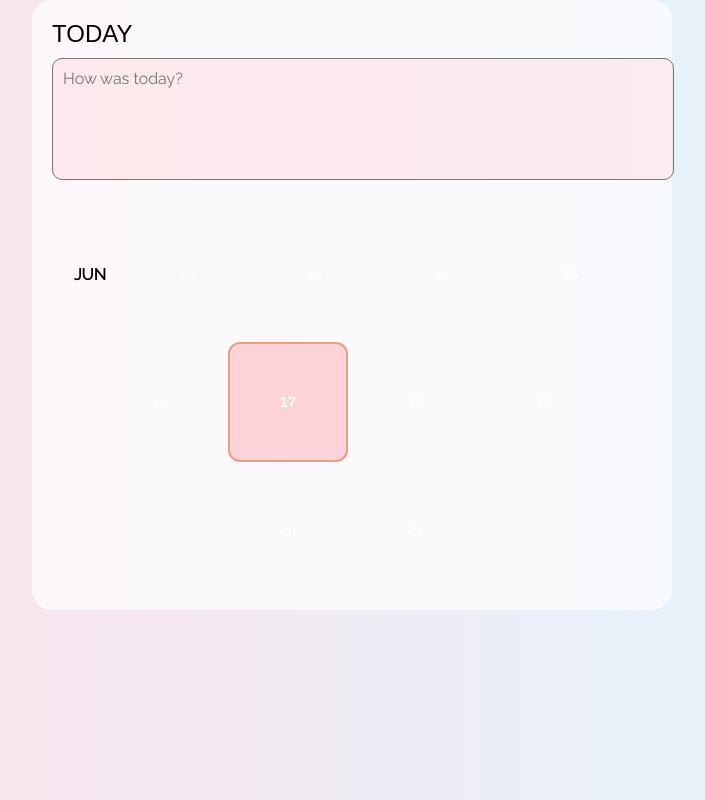
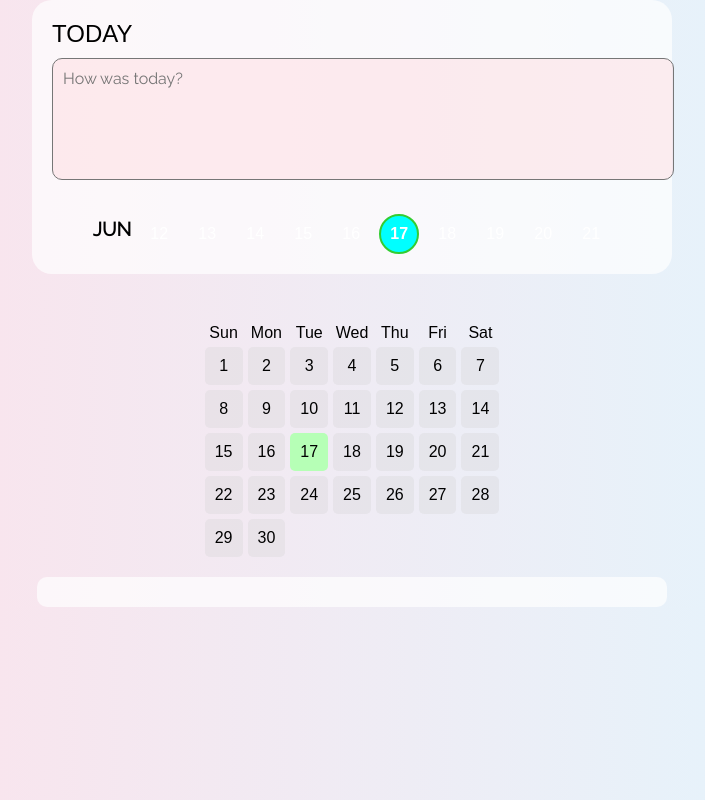
Before and after one commit to izzyseo/life-RPG-backup, a plain HTML site: page journal.html in a window 1280 px wide. Shown: the whole page, without its empty margins (288-993 px from the left). Drawn offline with Linux system fonts and the light colour scheme; no server answers.

```diff
--- /dev/null
+++ b/journal.css
@@ -0,0 +1,155 @@
+#header {
+  text-align: center;
+  margin-bottom: 20px;
+}
+
+#header h1 {
+  margin: 30px;
+  text-align: center;
+}
+
+#content {
+  margin-top: 10px;
+  font-size: 1rem;
+  color: #333;
+}
+
+body {
+  font-family: sans-serif;
+  background: linear-gradient(to right, #ffe0e9, #e0f7ff);
+  margin: 0;
+}
+
+main {
+  display: flex;
+  flex-direction: column;
+  align-items: center;
+}
+
+.container {
+  text-align: center;
+}
+
+h1 {
+  font-size: 2.5em;
+  margin-bottom: 30px;
+}
+
+.button-group {
+  display: flex;
+  gap: 40px;
+  justify-content: center;
+}
+
+.button-container {
+  display: flex;
+  justify-content: center;
+  gap: 200px;
+  margin-top: 100px;
+}
+
+button {
+  width: 120px;
+  height: 120px;
+  border-radius: 120px;
+  font-size: 1em;
+  border: none;
+  background-color: #ffb6c1;
+  color: white;
+  cursor: pointer;
+  transition: 0.3s;
+}
+
+button:hover {
+  background-color: #ff85a2;
+}
+
+.journal-container {
+  max-width: 600px;
+  margin: auto;
+  background-color: rgba(255, 255, 255, 0.7);
+  padding: 20px;
+  border-radius: 20px;
+}
+
+.journal-title {
+  font-size: 1.5em;
+  margin-bottom: 10px;
+}
+
+.date-list {
+  font-family: "Raleway", sans-serif;
+  display: flex;
+  justify-content: center;
+  /* 가운데 정렬 */
+  align-items: center;
+  gap: 8px;
+  margin-top: 30px;
+  flex-wrap: wrap;
+  flex-shrink: 0;
+}
+
+.date-button {
+  background-color: rgba(208, 208, 208, 0);
+  border: none;
+  padding: 5px 8px;
+  border-radius: 50%;
+  cursor: pointer;
+  width: 40px;
+  height: 40px;
+  font-size: 1em;
+  text-align: center;
+}
+
+.month-label {
+  font-weight: bold;
+  font-size: 1.2em;
+  margin-bottom: 10px;
+}
+
+.date-button.today {
+  background-color: #ffb6c18e;
+  font-weight: bold;
+  border: 2px solid #e78f6cca;
+}
+
+.date-button.selected {
+  background-color: aqua;
+  font-weight: bold;
+  border: 2px solid #32cd32;
+}
+
+.calendar-container {
+  display: flex;
+  flex-direction: column;
+  align-items: center;
+  margin-top: 30px;
+}
+
+.calendar {
+  display: grid;
+  grid-template-columns: repeat(7, 1fr);
+  gap: 5px;
+  text-align: center;
+  margin-top: 20px;
+}
+
+.day {
+  padding: 10px;
+  background-color: rgba(208, 208, 208, 0.3);
+  cursor: pointer;
+  border-radius: 5px;
+}
+
+.day:hover {
+  background-color: #ffb6c18e;
+}
+
+#journal-display {
+  margin-top: 20px;
+  padding: 15px;
+  background-color: rgba(255, 255, 255, 0.7);
+  border-radius: 10px;
+  width: 100%;
+  max-width: 600px;
+}
--- a/journal.html
+++ b/journal.html
@@ -5,22 +5,9 @@
     <meta charset="UTF-8" />
     <meta name="viewport" content="width=device-width, initial-scale=1.0" />
     <title>Journal</title>
-    <link rel="stylesheet" href="style.css" />
+    <link rel="stylesheet" href="journal.css" />
     <link href="https://fonts.googleapis.com/css2?family=Raleway&display=swap" rel="stylesheet">
     <style>
-        .journal-container {
-            max-width: 600px;
-            margin: auto;
-            background-color: rgba(255, 255, 255, 0.7);
-            padding: 20px;
-            border-radius: 20px;
-        }
-
-        .journal-title {
-            font-size: 1.5em;
-            margin-bottom: 10px;
-        }
-
         textarea {
             font-family: 'Raleway', sans-serif;
             width: 100%;
@@ -31,45 +18,6 @@
             resize: none;
             min-height: 100px;
         }
-
-        .date-list {
-            font-family: 'Raleway', sans-serif;
-            display: flex;
-            justify-content: center;
-            /* 가운데 정렬 */
-            align-items: center;
-            gap: 8px;
-            margin-top: 30px;
-            flex-wrap: wrap;
-            flex-shrink: 0;
-        }
-
-        .month-label {
-            font-weight: bold;
-            font-size: 1em;
-            margin-right: 12px;
-            white-space: nowrap;
-        }
-
-        .date-button {
-            background-color: rgba(208, 208, 208, 0);
-            border: none;
-            padding: 10px 14px;
-            border-radius: 12px;
-            cursor: pointer;
-            font-size: 0.9em;
-            min-width: 36px;
-            text-align: center;
-            white-space: nowrap;
-        }
-
-        .date-button.today {
-            background-color: #ffb6c18e;
-            font-weight: bold;
-            border: 2px solid #e78f6cca;
-            /* 테두리 추가 */
-
-        }
     </style>
 </head>
 
@@ -79,6 +27,11 @@
         <textarea id="journal-text" placeholder="How was today?"></textarea>
 
         <div class="date-list" id="date-list"></div>
+    </div>
+
+    <div class="calendar-container">
+        <div id="calendar"></div>
+        <div id="journal-display"></div> <!-- 저널 내용을 보여줄 영역 -->
     </div>
 
     <script type="module">
@@ -109,27 +62,37 @@
         const textarea = document.getElementById("journal-text");
         const dateListEl = document.getElementById("date-list");
 
-        //  날짜 버튼 생성
+        // 초기화
+        let selectedStartDate = formatDate(today); // 오늘 날짜를 기준으로 시작
+
+        // 🔹 날짜 버튼 렌더링
         function renderDateButtons() {
+            const dateListEl = document.getElementById("date-list");
             dateListEl.innerHTML = ""; // 초기화
+
             const monthLabel = today.toLocaleString('en-US', { month: 'short' }).toUpperCase();
             const monthSpan = document.createElement('span');
             monthSpan.className = 'month-label';
             monthSpan.textContent = monthLabel;
             dateListEl.appendChild(monthSpan);
 
+            const startDate = new Date(selectedStartDate); // 선택된 시작 날짜
             for (let i = -5; i <= 4; i++) {
-                const d = new Date();
-                d.setDate(today.getDate() + i);
-                const key = formatDate(d);
+                const currentDate = new Date(startDate);
+                currentDate.setDate(startDate.getDate() + i); // 선택한 날짜 기준으로 10일간 날짜 계산
+                const key = formatDate(currentDate);
 
                 const btn = document.createElement('button');
-                btn.textContent = d.getDate();
+                btn.textContent = currentDate.getDate();
                 btn.className = 'date-button';
                 btn.dataset.date = key;
 
                 if (key === todayKey) {
                     btn.classList.add('today');
+                }
+
+                if (key === selectedDate) {
+                    btn.classList.add('selected');
                 }
 
                 // 🔸 색상 결정
@@ -144,6 +107,8 @@
                 // 🔸 클릭 이벤트
                 btn.addEventListener("click", async () => {
                     selectedDate = key;
+                    selectedStartDate = key; // 선택된 날짜 기준으로 10일 갱신
+                    renderDateButtons(); // 날짜 버튼 갱신
                     await loadJournal(key);
                 });
 
@@ -151,51 +116,85 @@
             }
         }
 
-        function updateDateButtonStatus() {
-            const dateButtons = document.querySelectorAll('.date-button');
-            dateButtons.forEach((btn) => {
-                const key = btn.dataset.date;
-                getDoc(doc(db, "journals", key)).then(docSnap => {
-                    if (docSnap.exists()) {
-                        btn.style.backgroundColor = "#ffb6c1"; // 핑크 (있음)
-                    } else {
-                        btn.style.backgroundColor = "lightgray"; // 회색 (없음)
-                    }
+        // 🔹 월간 달력에서 날짜 클릭 시 10일간 달력 갱신
+        function renderCalendar() {
+            const calendarEl = document.getElementById("calendar");
+            calendarEl.innerHTML = ''; // 기존 달력 내용 초기화
+
+            // 현재 날짜를 기준으로 해당 월의 첫날과 마지막 날짜 구하기
+            const firstDayOfMonth = new Date(today.getFullYear(), today.getMonth(), 1);
+            const lastDayOfMonth = new Date(today.getFullYear(), today.getMonth() + 1, 0);
+
+            // 첫 번째 요일에 맞춰 공백 추가
+            const startDay = firstDayOfMonth.getDay();
+            const totalDays = lastDayOfMonth.getDate();
+
+            const calendarGrid = document.createElement("div");
+            calendarGrid.className = "calendar";
+
+            // 요일 이름 추가 (일, 월, 화, 수, 목, 금, 토)
+            const weekdays = ['Sun', 'Mon', 'Tue', 'Wed', 'Thu', 'Fri', 'Sat'];
+            weekdays.forEach(day => {
+                const dayLabel = document.createElement("div");
+                dayLabel.textContent = day;
+                calendarGrid.appendChild(dayLabel);
+            });
+
+            // 첫 번째 날부터 빈칸 추가
+            for (let i = 0; i < startDay; i++) {
+                const emptyCell = document.createElement("div");
+                calendarGrid.appendChild(emptyCell);
+            }
+
+            // 날짜 추가
+            for (let day = 1; day <= totalDays; day++) {
+                const dayCell = document.createElement("div");
+                dayCell.textContent = day;
+                dayCell.className = "day";
+                const dateKey = formatDate(new Date(today.getFullYear(), today.getMonth(), day));
+
+                // 날짜 클릭 시 해당 날짜 저널 표시
+                dayCell.addEventListener("click", async () => {
+                    selectedStartDate = dateKey; // 월간 달력에서 클릭한 날짜 기준으로 10일 갱신
+                    renderDateButtons(); // 10일 갱신
+                    await loadJournal(dateKey); // 해당 날짜의 저널 로드
+                    selectedDate = dateKey; // 선택된 날짜로 설정
                 });
-            });
+
+                // 클릭한 날짜가 오늘 날짜일 경우 강조
+                if (dateKey === todayKey) {
+                    dayCell.style.backgroundColor = "#ffb6c18e";
+                }
+
+                // 클릭한 날짜가 선택된 날짜일 경우 강조
+                if (dateKey === selectedDate) {
+                    dayCell.style.backgroundColor = "#b6ffb6";
+                }
+
+                calendarGrid.appendChild(dayCell);
+            }
+
+            calendarEl.appendChild(calendarGrid);
         }
 
-        // 🔹 불러오기
+        // 🔹 날짜 저널 로드 함수
         async function loadJournal(dateKey) {
             const docRef = doc(db, "journals", dateKey);
             const docSnap = await getDoc(docRef);
+            const journalDisplay = document.getElementById("journal-display");
+
             if (docSnap.exists()) {
-                textarea.value = docSnap.data().text || "";
+                journalDisplay.innerHTML = `<h2>Journal for ${dateKey}</h2><p>${docSnap.data().text}</p>`;
             } else {
-                textarea.value = "";
+                journalDisplay.innerHTML = `<h2>No journal for ${dateKey}</h2><p>You haven't written a journal entry for this date.</p>`;
             }
-            autoResize();
         }
 
-        textarea.addEventListener("input", async () => {
-            const docRef = doc(db, "journals", selectedDate);
-            await setDoc(docRef, {
-                text: textarea.value,
-                updated: new Date().toISOString()
-            });
-            updateDateButtonStatus(); // 상태만 업데이트
-            autoResize();
-        });
-
-        // 🔹 텍스트박스 높이 자동 조절
-        function autoResize() {
-            textarea.style.height = 'auto';
-            textarea.style.height = textarea.scrollHeight + 'px';
-        }
-
-        // 🔹 초기 실행
-        renderDateButtons();
-        loadJournal(todayKey);
+        // 🔹 페이지 로드 시 초기 달력과 날짜 버튼 렌더링
+        window.onload = () => {
+            renderDateButtons(); // 10일 달력 렌더링
+            renderCalendar(); // 월간 달력 렌더링
+        };
     </script>
 </body>
 
```
